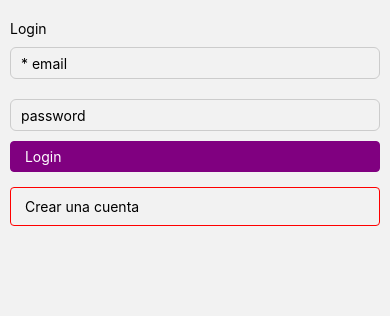
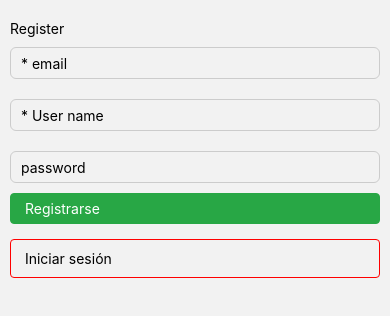
Before and after one commit to SantinoG19/proyecto2, a React Native app: screen /Register in a window 390 px wide. Shown: the top 316 px of the page. Built offline with nearby package versions, Linux system fonts and the light colour scheme.

Commit message:
login y botton a home

```diff
--- a/App.js
+++ b/App.js
@@ -4,6 +4,7 @@ import { createNativeStackNavigator } from "@react-navigation/native-stack";
 
 import Register from './src/screens/Register/Register'
 import Login from "./src/screens/Login/Login";
+import Home from "./src/screens/Home/Home";
 // import Menu from "./src/componentes/Menu";
 
 
@@ -16,7 +17,9 @@ export default function App() {
       <Stack.Navigator>
       <Stack.Screen name="Login" component={Login} options={{ headerShown: false }}/>
 
-      <Stack.Screen name="Registro" component={Register} options={{ headerShown: false }}/>
+      <Stack.Screen name="Register" component={Register} options={{ headerShown: false }}/>
+      <Stack.Screen name="Home" component={Home} options={{ headerShown: false }}/>
+
 
       </Stack.Navigator>
     </NavigationContainer>
--- a/src/screens/Home/Home.js
+++ b/src/screens/Home/Home.js
@@ -0,0 +1,30 @@
+import React, { Component } from 'react';
+import { auth, db } from '../../firebase/config';
+import { View, Text} from 'react-native';
+import Register from '../Register/Register';
+
+
+class Home extends Component {
+    constructor(){
+        super()
+        this.state={
+            email:'',
+            userName:'',
+            password:'',
+        }
+    }
+
+
+    render(){
+        return(
+              <View>
+                <Text>Home</Text>
+
+                </View>
+
+        )
+    }
+
+}
+
+export default Home
--- a/src/screens/Login/Login.js
+++ b/src/screens/Login/Login.js
@@ -1,6 +1,7 @@
 import React, { Component } from 'react';
 import { auth, db } from '../../firebase/config';
 import {TextInput, TouchableOpacity, View, Text, StyleSheet} from 'react-native';
+import Register from '../Register/Register';
 
 
 class Login extends Component {
@@ -15,8 +16,8 @@ class Login extends Component {
 
     login(email,pass){
         auth.signInWithEmailAndPassword(email,pass)
-            .then(()=>{
-                console.log("El usuario ingreso correctamente ");
+            .then((response)=>{
+                console.log("El usuario ingreso correctamente ",response);
             })
             .catch(error => {
                 console.log(error);
@@ -51,9 +52,11 @@ class Login extends Component {
 
                 </TouchableOpacity>
 
+
+
                 <TouchableOpacity style={styles.buttonRegister} onPress={() => this.props.navigation.navigate('Register')}>
 
-                    <Text> Crear una cuenta </Text>
+                    <Text> ¿No tienes cuenta? Registrate </Text>
 
                 </TouchableOpacity>
                 </View>
@@ -93,7 +96,7 @@ const styles = StyleSheet.create({
         color: '#fff'
     },
     buttonRegister:{
-        color: '000',
+        color: '#000',
         padding: 10,
         marginVertical: 15,
 
--- a/src/screens/Register/Register.js
+++ b/src/screens/Register/Register.js
@@ -57,6 +57,12 @@ class Register extends Component {
                     <Text style={styles.textButton} > Registrarse </Text>
 
                 </TouchableOpacity>
+
+                <TouchableOpacity style={styles.buttonRegister} onPress={() => this.props.navigation.navigate('Login')}>
+
+                    <Text> Iniciar sesión </Text>
+
+                </TouchableOpacity>
                 </View>
 
         )
@@ -92,6 +98,17 @@ const styles = StyleSheet.create({
     },
     textButton:{
         color: '#fff'
+    },
+    buttonRegister:{
+        color: '#000',
+        padding: 10,
+        marginVertical: 15,
+
+        borderSolid: 'solid',
+        borderRadius: 4,
+        borderWidth: 1,
+        borderColor: "red",
+
     }
 });
 
```
